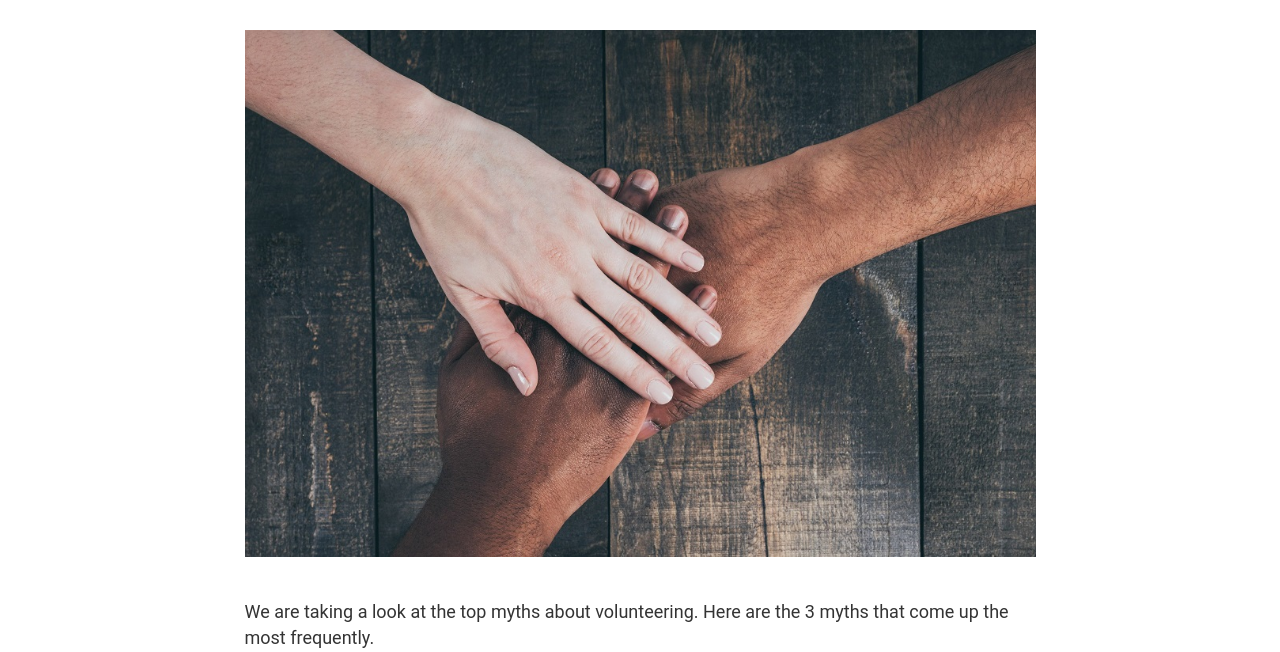
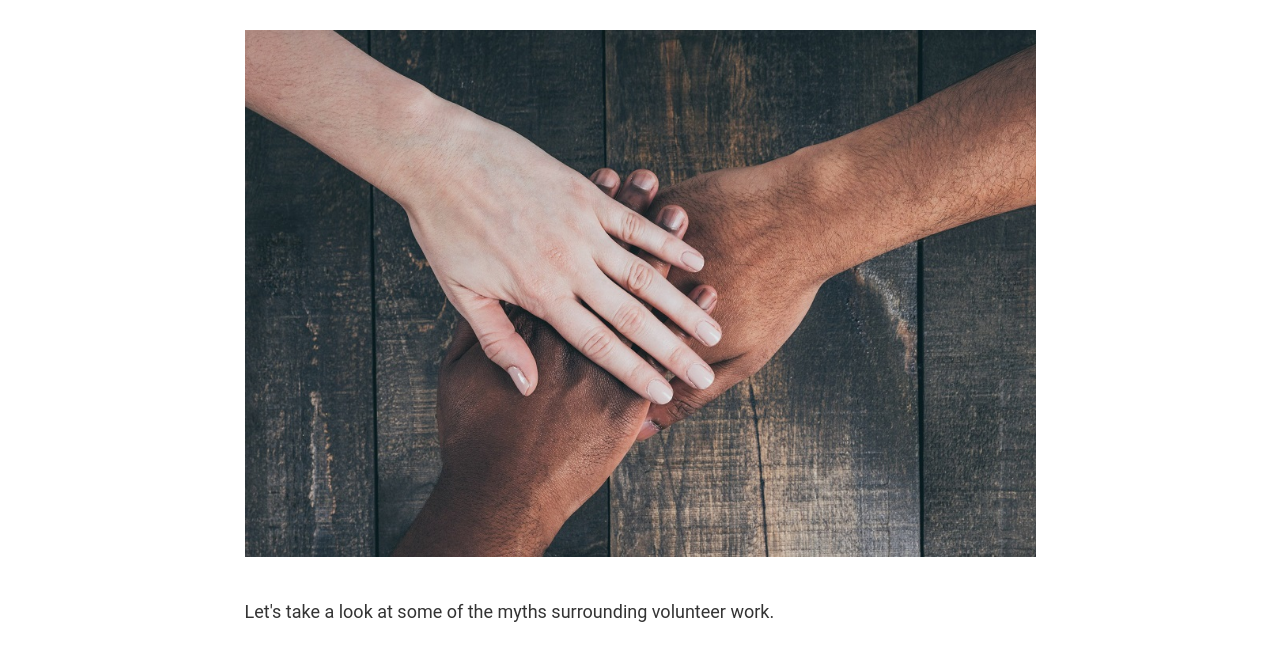
Before and after one commit to stemmlerjs/univjobs-front-static, a Gatsby site: page /blog/top-3-myths-about-volunteering in a window 1280 px wide. Shown: the part 277-929 px from the top of the page. Built offline with nearby package versions, Linux system fonts and the light colour scheme; Gatsby itself is replaced by a stand-in of ours; some packages are replaced by stand-ins of ours.

Commit message:
Update Blog Post “top-3-myths-about-volunteering”

```diff
--- a/src/pages/blog/top-3-myths-about-volunteering.md
+++ b/src/pages/blog/top-3-myths-about-volunteering.md
@@ -3,9 +3,7 @@ templateKey: blog-post
 title: Top 3 Myths About Volunteering
 author: Charles Javelona
 date: '2018-06-16T12:11:15-04:00'
-description: >-
-  We are taking a look at the top myths about volunteering. Here are the 3 myths
-  that come up the most frequently.
+description: Let's take a look at some of the myths surrounding volunteer work.
 tags:
   - volunteering
 featured: false
```
